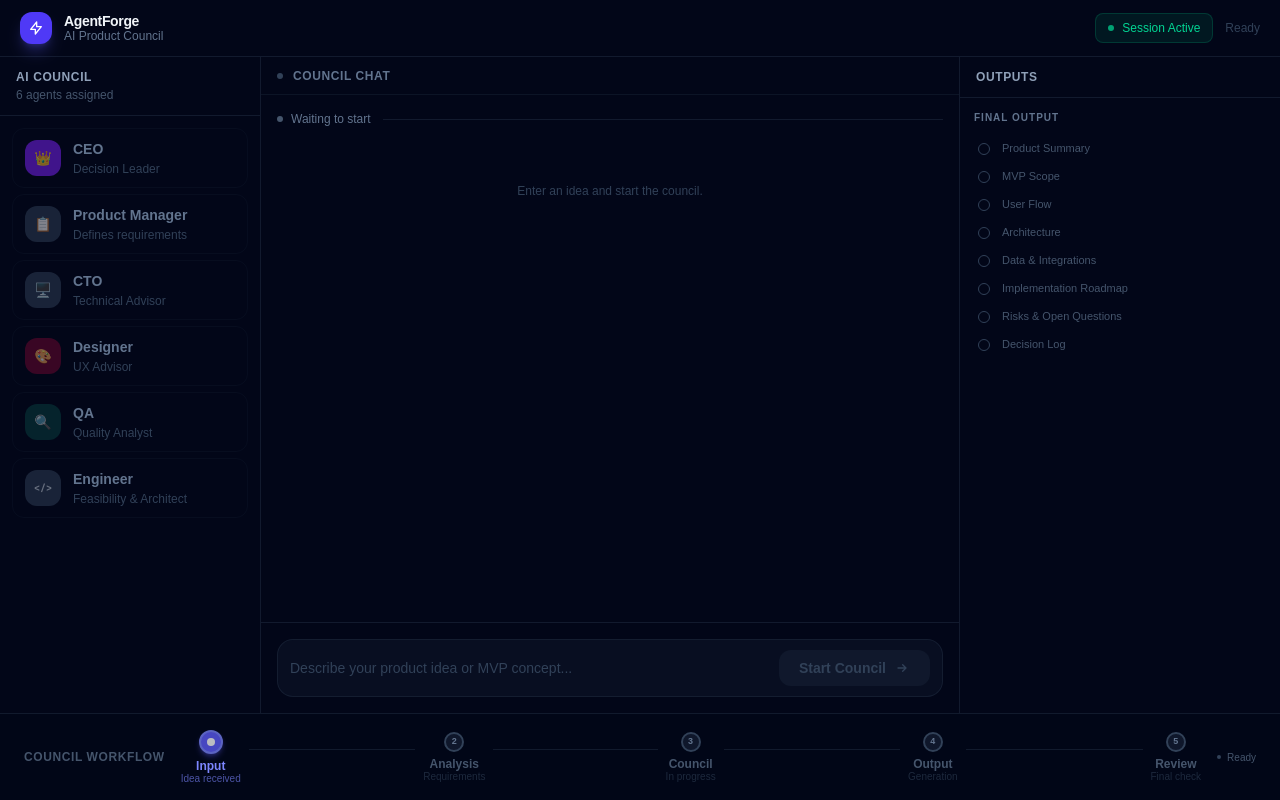
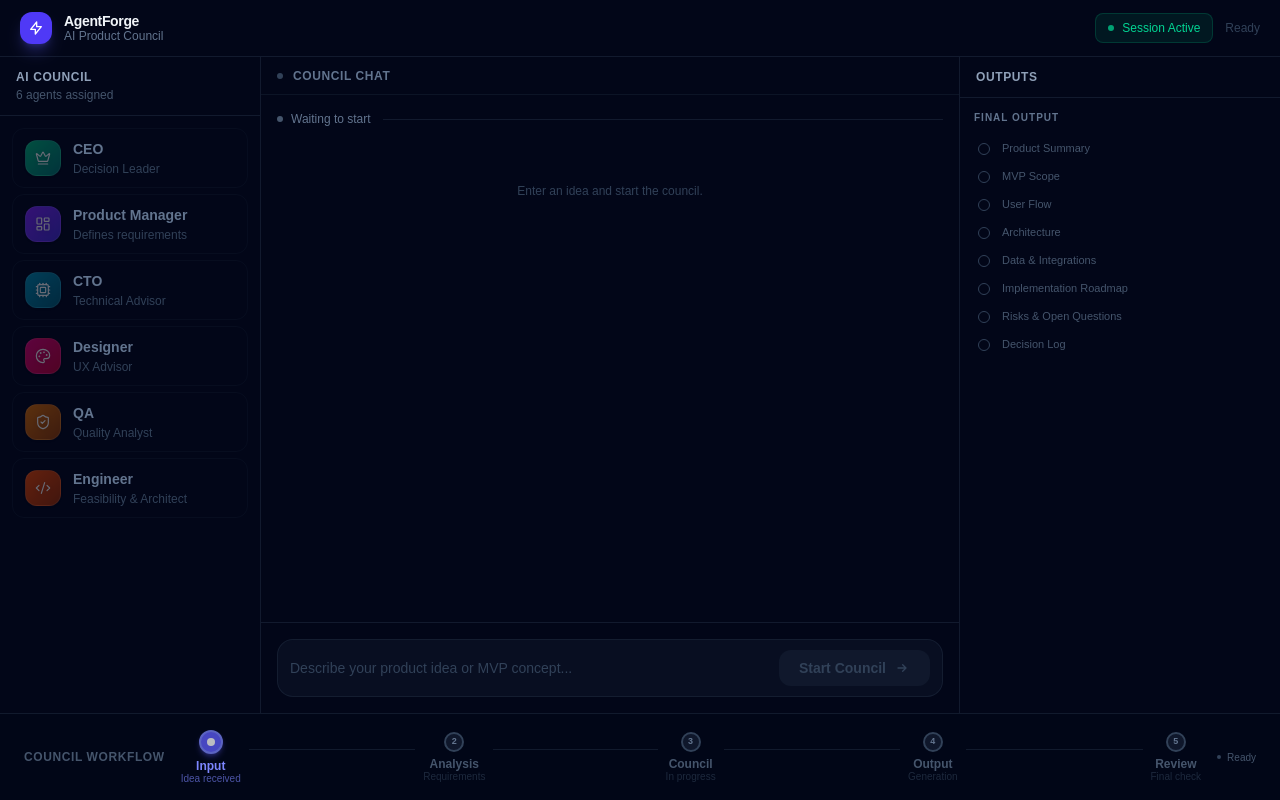
Before and after one commit to amajewski1994/agent-forge, a Next.js app: page / in a window 1280 px wide. Built offline with nearby package versions, Linux system fonts and the light colour scheme.

Commit message:
update agent styles

```diff
--- a/package.json
+++ b/package.json
@@ -9,6 +9,7 @@
     "lint": "eslint"
   },
   "dependencies": {
+    "lucide-react": "^1.21.0",
     "next": "16.2.6",
     "react": "19.2.4",
     "react-dom": "19.2.4"
--- a/src/components/agents/AgentCard.tsx
+++ b/src/components/agents/AgentCard.tsx
@@ -1,6 +1,24 @@
 import { CARD_STYLE } from "@/constants/agentStyles";
 import type { Agent } from "@/types";
+import {
+  Crown,
+  LayoutDashboard,
+  Cpu,
+  Palette,
+  ShieldCheck,
+  Code2,
+  type LucideIcon,
+} from "lucide-react";
 import AgentStatusBadge from "./AgentStatusBadge";
+
+const ICON_MAP: Record<string, LucideIcon> = {
+  Crown,
+  LayoutDashboard,
+  Cpu,
+  Palette,
+  ShieldCheck,
+  Code2,
+};
 
 interface AgentCardProps {
   agent: Agent;
@@ -9,22 +27,28 @@ interface AgentCardProps {
 export default function AgentCard({ agent }: AgentCardProps) {
   const isActive = agent.status === "active";
   const isIdle = agent.status === "idle";
+  const IconComponent = ICON_MAP[agent.icon] ?? Crown;
 
   return (
-    <div className={`flex items-center gap-3 rounded-xl px-3 py-2.5 transition-colors cursor-default ${CARD_STYLE[agent.status]}`}>
+    <div
+      className={[
+        "flex items-center gap-3 rounded-xl px-3 py-2.5 transition-colors cursor-default",
+        CARD_STYLE[agent.status],
+      ].join(" ")}
+    >
       <div
         className={[
-          "rounded-xl flex items-center justify-center shrink-0",
-          isActive ? "w-10 h-10 text-base" : "w-9 h-9 text-sm",
+          "rounded-xl flex items-center justify-center shrink-0 border border-white/10 shadow-sm",
+          isActive ? "w-10 h-10" : "w-9 h-9",
           agent.iconBg,
-          isIdle ? "opacity-50" : "",
+          isIdle ? "opacity-40" : "",
         ].join(" ")}
       >
-        {agent.icon === "</>" ? (
-          <span className="text-[10px] font-mono font-bold text-slate-300">&lt;/&gt;</span>
-        ) : (
-          agent.icon
-        )}
+        <IconComponent
+          size={isActive ? 18 : 16}
+          className="text-white drop-shadow-sm"
+          strokeWidth={1.75}
+        />
       </div>
 
       <div className="flex-1 min-w-0">
--- a/src/components/council/AgentMessageAvatar.tsx
+++ b/src/components/council/AgentMessageAvatar.tsx
@@ -1,4 +1,22 @@
+import {
+  Crown,
+  LayoutDashboard,
+  Cpu,
+  Palette,
+  ShieldCheck,
+  Code2,
+  type LucideIcon,
+} from "lucide-react";
 import { AGENT_STYLE_MAP, FALLBACK_STYLE } from "@/constants/agentChatStyles";
+
+const ICON_MAP: Record<string, LucideIcon> = {
+  Crown,
+  LayoutDashboard,
+  Cpu,
+  Palette,
+  ShieldCheck,
+  Code2,
+};
 
 interface AgentMessageAvatarProps {
   agentAbbr: string;
@@ -7,15 +25,21 @@ interface AgentMessageAvatarProps {
 
 export default function AgentMessageAvatar({ agentAbbr, large }: AgentMessageAvatarProps) {
   const style = AGENT_STYLE_MAP[agentAbbr] ?? FALLBACK_STYLE;
+  const IconComponent = ICON_MAP[style.icon] ?? Crown;
+
   return (
     <div
       className={[
-        "rounded-lg flex items-center justify-center shrink-0 border",
+        "rounded-xl flex items-center justify-center shrink-0 border border-white/10 shadow-sm",
         large ? "w-9 h-9" : "w-8 h-8",
-        style.bg,
+        style.iconBg ?? "bg-slate-700",
       ].join(" ")}
     >
-      <span className={`text-[9px] font-bold leading-none ${style.color}`}>{agentAbbr}</span>
+      <IconComponent
+        size={large ? 16 : 14}
+        className="text-white drop-shadow-sm"
+        strokeWidth={1.75}
+      />
     </div>
   );
 }
--- a/src/constants/agentChatStyles.ts
+++ b/src/constants/agentChatStyles.ts
@@ -4,15 +4,22 @@ import type { MessageType } from "@/types";
 export interface AgentChatStyle {
   color: string;
   bg: string;
+  icon: string;
+  iconBg: string;
 }
 
 export const AGENT_STYLE_MAP: Record<string, AgentChatStyle> = Object.fromEntries(
-  AGENTS.map((a) => [a.abbr, { color: a.chatColor, bg: a.chatBg }])
+  AGENTS.map((a) => [
+    a.abbr,
+    { color: a.chatColor, bg: a.chatBg, icon: a.icon, iconBg: a.iconBg },
+  ])
 );
 
 export const FALLBACK_STYLE: AgentChatStyle = {
   color: "text-slate-400",
   bg: "bg-slate-800/50 border-slate-700/50",
+  icon: "Crown",
+  iconBg: "bg-slate-700",
 };
 
 export const MESSAGE_BUBBLE: Record<MessageType, string> = {
--- a/src/data/agents.ts
+++ b/src/data/agents.ts
@@ -8,8 +8,8 @@ export const AGENTS: Agent[] = [
     description: "Makes final decisions and aligns the council",
     status: "active",
     color: "emerald",
-    icon: "👑",
-    iconBg: "bg-violet-600",
+    icon: "Crown",
+    iconBg: "bg-gradient-to-br from-emerald-500 to-teal-700",
     abbr: "CEO",
     chatColor: "text-emerald-400",
     chatBg: "bg-emerald-500/10 border-emerald-500/25",
@@ -21,8 +21,8 @@ export const AGENTS: Agent[] = [
     description: "Translates user needs into product specifications",
     status: "thinking",
     color: "violet",
-    icon: "📋",
-    iconBg: "bg-slate-700",
+    icon: "LayoutDashboard",
+    iconBg: "bg-gradient-to-br from-violet-600 to-indigo-700",
     abbr: "PM",
     chatColor: "text-violet-400",
     chatBg: "bg-violet-500/10 border-violet-500/25",
@@ -34,8 +34,8 @@ export const AGENTS: Agent[] = [
     description: "Guides architectural and technology decisions",
     status: "idle",
     color: "cyan",
-    icon: "🖥️",
-    iconBg: "bg-slate-700",
+    icon: "Cpu",
+    iconBg: "bg-gradient-to-br from-cyan-600 to-cyan-800",
     abbr: "CTO",
     chatColor: "text-cyan-400",
     chatBg: "bg-cyan-500/10 border-cyan-500/25",
@@ -47,8 +47,8 @@ export const AGENTS: Agent[] = [
     description: "Shapes user experience and visual direction",
     status: "idle",
     color: "pink",
-    icon: "🎨",
-    iconBg: "bg-rose-900/80",
+    icon: "Palette",
+    iconBg: "bg-gradient-to-br from-pink-600 to-rose-700",
     abbr: "DES",
     chatColor: "text-pink-400",
     chatBg: "bg-pink-500/10 border-pink-500/25",
@@ -60,8 +60,8 @@ export const AGENTS: Agent[] = [
     description: "Identifies edge cases and quality risks",
     status: "idle",
     color: "amber",
-    icon: "🔍",
-    iconBg: "bg-teal-900/80",
+    icon: "ShieldCheck",
+    iconBg: "bg-gradient-to-br from-amber-600 to-amber-800",
     abbr: "QA",
     chatColor: "text-amber-400",
     chatBg: "bg-amber-500/10 border-amber-500/25",
@@ -73,8 +73,8 @@ export const AGENTS: Agent[] = [
     description: "Assesses feasibility, proposes code structure, estimates time",
     status: "idle",
     color: "orange",
-    icon: "</>",
-    iconBg: "bg-slate-700",
+    icon: "Code2",
+    iconBg: "bg-gradient-to-br from-orange-600 to-orange-800",
     abbr: "ENG",
     chatColor: "text-orange-400",
     chatBg: "bg-orange-500/10 border-orange-500/25",
```
Also changed, not shown: 1 other file (tests, documents, lock files or other folders).
